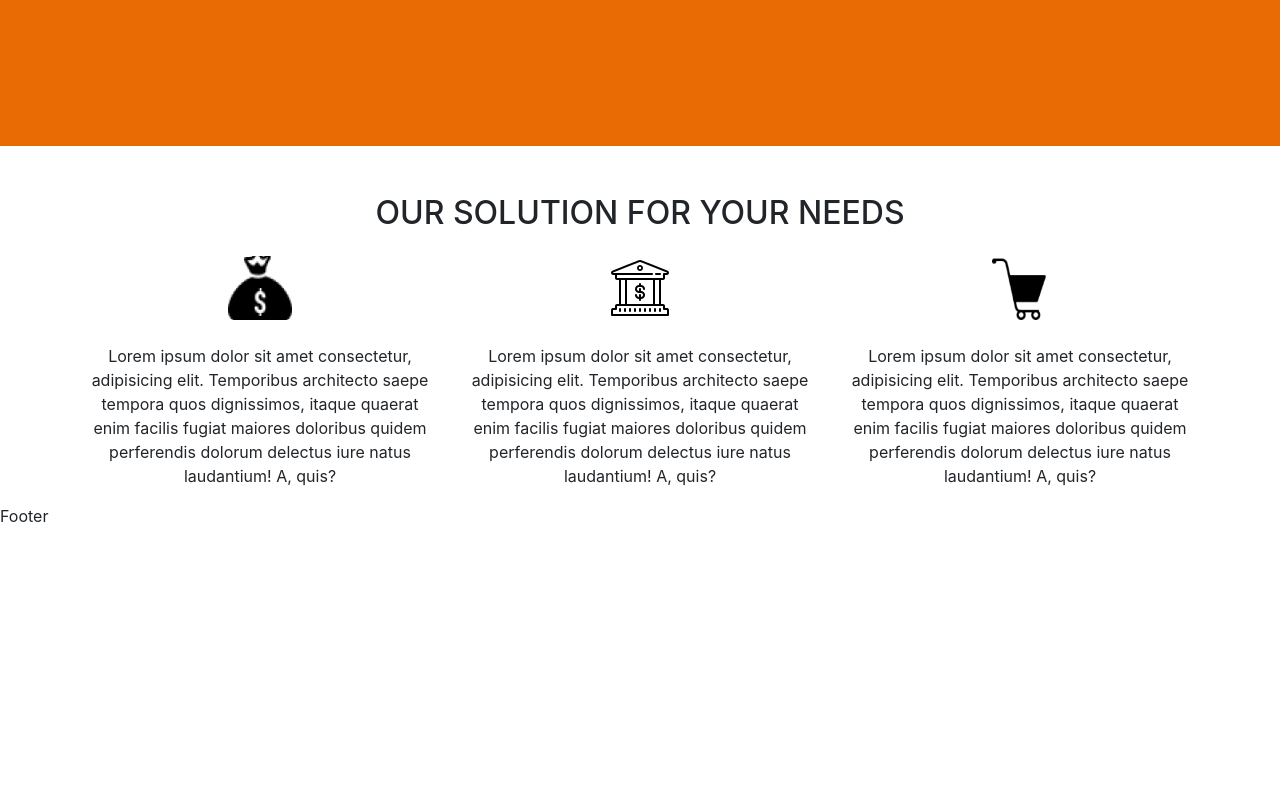
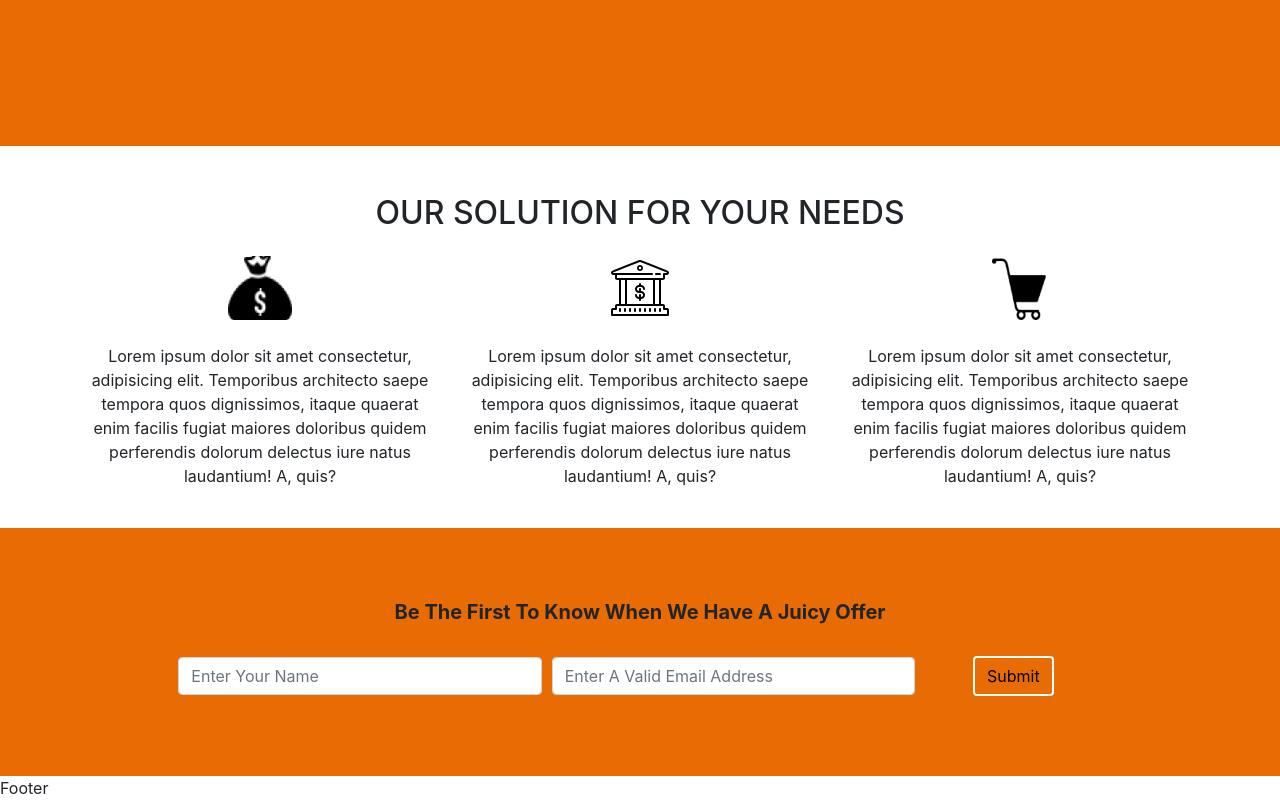
Before and after one commit to Alsaheem/loanith-landing, a React (Create React App) app: page / in a window 1280 px wide. Shown: the part 560-1360 px from the top of the page. Before the commit the page ends 1088 px from the top, so only its background shows below. Built offline with nearby package versions, Linux system fonts and the light colour scheme.

Commit message:
another-update

```diff
--- a/src/components/Navbar/Navbar.tsx
+++ b/src/components/Navbar/Navbar.tsx
@@ -6,7 +6,7 @@ const Navbar = () => {
     <div className="">
       <nav className="navbar navbar-expand-lg navbar-light bg_loanith ">
       <a className="navbar-brand" href="#">
-  <img src="./assets/loanith-logo.png" width={200} height={40}  loading="lazy" />
+  <img src="./assets/loanith-logo.png" width={155} height={40}  loading="lazy" />
 </a>
 
         <button
--- a/src/pages/Home/Home.css
+++ b/src/pages/Home/Home.css
@@ -1,3 +1,8 @@
 .hero_section{
     height: 80vh;
 }
+
+.loanith_button{
+    border: 2px solid white;
+    color: black;
+}
--- a/src/pages/Home/Home.tsx
+++ b/src/pages/Home/Home.tsx
@@ -41,8 +41,13 @@ const Home = () => {
           <h2 className="text-center mb-4">OUR SOLUTION FOR YOUR NEEDS</h2>
           <div className="row">
             <div className="col-4 text-center">
-            <img src="./assets/money-bag.png" loading="lazy" width={64} height={64} />
-              <p className='pt-4'>
+              <img
+                src="./assets/money-bag.png"
+                loading="lazy"
+                width={64}
+                height={64}
+              />
+              <p className="pt-4">
                 Lorem ipsum dolor sit amet consectetur, adipisicing elit.
                 Temporibus architecto saepe tempora quos dignissimos, itaque
                 quaerat enim facilis fugiat maiores doloribus quidem perferendis
@@ -50,8 +55,13 @@ const Home = () => {
               </p>
             </div>
             <div className="col-4 text-center">
-            <img src="./assets/bank-building.png" loading="lazy" width={64} height={64}/>
-              <p className='pt-4'>
+              <img
+                src="./assets/bank-building.png"
+                loading="lazy"
+                width={64}
+                height={64}
+              />
+              <p className="pt-4">
                 Lorem ipsum dolor sit amet consectetur, adipisicing elit.
                 Temporibus architecto saepe tempora quos dignissimos, itaque
                 quaerat enim facilis fugiat maiores doloribus quidem perferendis
@@ -59,8 +69,13 @@ const Home = () => {
               </p>
             </div>
             <div className="col-4 text-center">
-            <img src="./assets/shopping-cart.png" loading="lazy" width={64} height={64}/>
-              <p className='pt-4'>
+              <img
+                src="./assets/shopping-cart.png"
+                loading="lazy"
+                width={64}
+                height={64}
+              />
+              <p className="pt-4">
                 Lorem ipsum dolor sit amet consectetur, adipisicing elit.
                 Temporibus architecto saepe tempora quos dignissimos, itaque
                 quaerat enim facilis fugiat maiores doloribus quidem perferendis
@@ -69,6 +84,40 @@ const Home = () => {
             </div>
           </div>
         </div>
+        <div className="bg_loanith py-4 mt-4">
+        <div className="wishlist text-center container mt-5 mb-5 ">
+          <h5 className="font-weight-bold">Be The First To Know When We Have A Juicy Offer</h5>
+          <form>
+            <div className="form-row align-items-center pt-4">
+              <div className="col-1"></div>
+              <div className="col-4">
+                <input
+                  type="text"
+                  className="form-control mb-2"
+                  id="inlineFormInput"
+                  placeholder="Enter Your Name"
+                />
+              </div>
+              <div className="col-4">
+                <div className="input-group mb-2">
+                  <input
+                    type="text"
+                    className="form-control"
+                    id="inlineFormInputGroup"
+                    placeholder="Enter A Valid Email Address"
+                  />
+                </div>
+              </div>
+              <div className="col-2">
+                <button type="submit" className="btn loanith_button mb-2">
+                  Submit
+                </button>
+              </div>
+              <div className="col-1"></div>
+            </div>
+          </form>
+          </div>
+        </div>
       </Layout>
     </div>
   );
```
